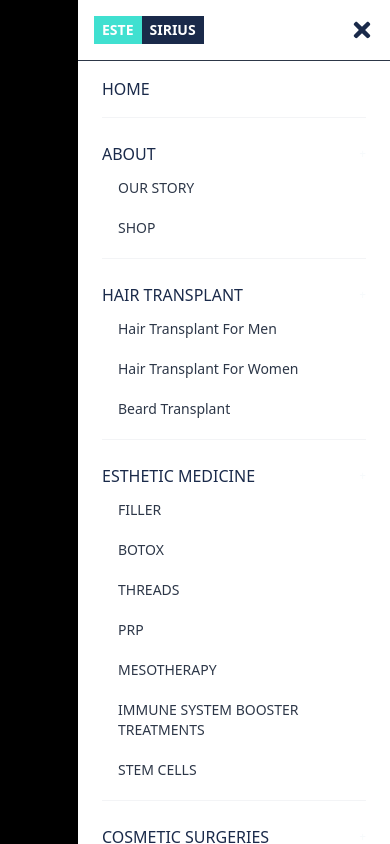
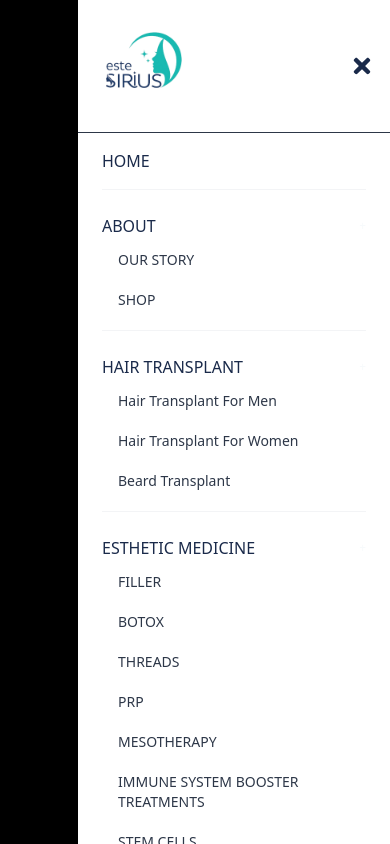
Before and after one commit to khadijahawa/estesirius, a Next.js app: page / in a window 390 px wide. Both pictures are taken after a click on the button 320 px from the left and 82 px from the top of the page. Shown: the top 844 px of the page. Built offline with nearby package versions, Linux system fonts and the light colour scheme.

Commit message:
deploying

```diff
--- a/src/components/MobileSidebar.js
+++ b/src/components/MobileSidebar.js
@@ -1,6 +1,7 @@
 import { FaPhone, FaEnvelope, FaTimes } from "react-icons/fa";
 import Link from "next/link";
 import { motion, AnimatePresence } from "framer-motion";
+import Image from "next/image";
 
 export default function MobileSidebar({
   isOpen,
@@ -95,12 +96,18 @@ export default function MobileSidebar({
             <div className="flex justify-between items-center p-4 border-b">
               <Link href="/">
                 <div className="flex">
-                  <span className="bg-primary text-white px-2 py-1 text-sm font-bold font-sans">
+                  {/* <span className="bg-primary text-white px-2 py-1 text-sm font-bold font-sans">
                     ESTE
                   </span>
                   <span className="bg-secondary text-white px-2 py-1 text-sm font-bold font-sans">
                     SIRIUS
-                  </span>
+                  </span> */}
+                  <Image
+                    src="/images/clinic/newlogo2.png"
+                    alt="Logo"
+                    width={100}
+                    height={50}
+                  />
                 </div>
               </Link>
               <motion.button
@@ -136,6 +143,7 @@ export default function MobileSidebar({
                                 color: turquoiseColor,
                                 transition: { duration: 0.2 }
                               }}
+                              onClick={onClose}
                             >
                               {menuName}
                             </motion.span>
@@ -179,6 +187,7 @@ export default function MobileSidebar({
                                     color: turquoiseColor,
                                     transition: { duration: 0.2 }
                                   }}
+                                  onClick={onClose}
                                 >
                                   {subItem.name}
                                 </motion.span>
--- a/src/components/Modal.js
+++ b/src/components/Modal.js
@@ -23,7 +23,7 @@ const Modal = ({ show, onClose, subcategory, cases }) => {
       onClick={onClose}
     >
       <div
-        className="bg-white p-6 rounded-lg w-full max-w-5xl h-[500px] md:h-[700px] relative"
+        className="bg-white p-6 rounded-lg w-full max-w-5xl h-[65%] md:h-[700px]  relative"
         onClick={(e) => e.stopPropagation()}
       >
         <h2 className="text-2xl font-bold mb-4">{subcategory?.title}</h2>
@@ -32,7 +32,7 @@ const Modal = ({ show, onClose, subcategory, cases }) => {
         <div className="relative w-full flex justify-center items-center my-14">
           {" "}
           {/* Adjusted for bottom margin */}
-          <div className="relative w-1/2 h-[400px] flex justify-center items-center">
+          <div className="relative w-1/2 h-[90%] h-[400px] flex justify-center items-center">
             <Image
               src={cases[currentCase]?.before}
               alt="Before"
--- a/src/pages/facial/[service].js
+++ b/src/pages/facial/[service].js
@@ -328,11 +328,11 @@ const ServicePage = () => {
   return (
     <div className="container mx-auto px-2 my-16 pt-16">
       <div className="max-w-6xl mx-auto">
-        <h2 className="text-4xl font-bold text-center mb-12">
+        <h2 className="text-4xl font-bold text-center my-12">
           {categoryData.title}
         </h2>
 
-        <div className="grid grid-cols-1 md:grid-cols-2 gap-8">
+        <div className="grid grid-cols-1 md:grid-cols-2 gap-18">
           {/* Left Column */}
           <div>
             {leftSubcategories.map((key) => {
@@ -343,7 +343,7 @@ const ServicePage = () => {
                   className="flex flex-col sm:flex-row items-start gap-4 mb-8"
                   onClick={() => handleOpenModal(subcategory)}
                 >
-                  <div className="relative w-64 h-64 flex-shrink-0">
+                  <div className="relative w-[100%] h-64 md:w-64 md:h-64 flex-shrink-0">
                     <Image
                       src={subcategory.subImage}
                       alt={subcategory.title}
@@ -407,7 +407,7 @@ const ServicePage = () => {
                   className="flex flex-col sm:flex-row items-start gap-4 mb-8"
                   onClick={() => handleOpenModal(subcategory)}
                 >
-                  <div className="relative w-64 h-64 flex-shrink-0">
+                  <div className="relative w-[100%] h-64 md:w-64 md:h-64 flex-shrink-0">
                     <Image
                       src={subcategory.subImage}
                       alt={subcategory.title}
```
